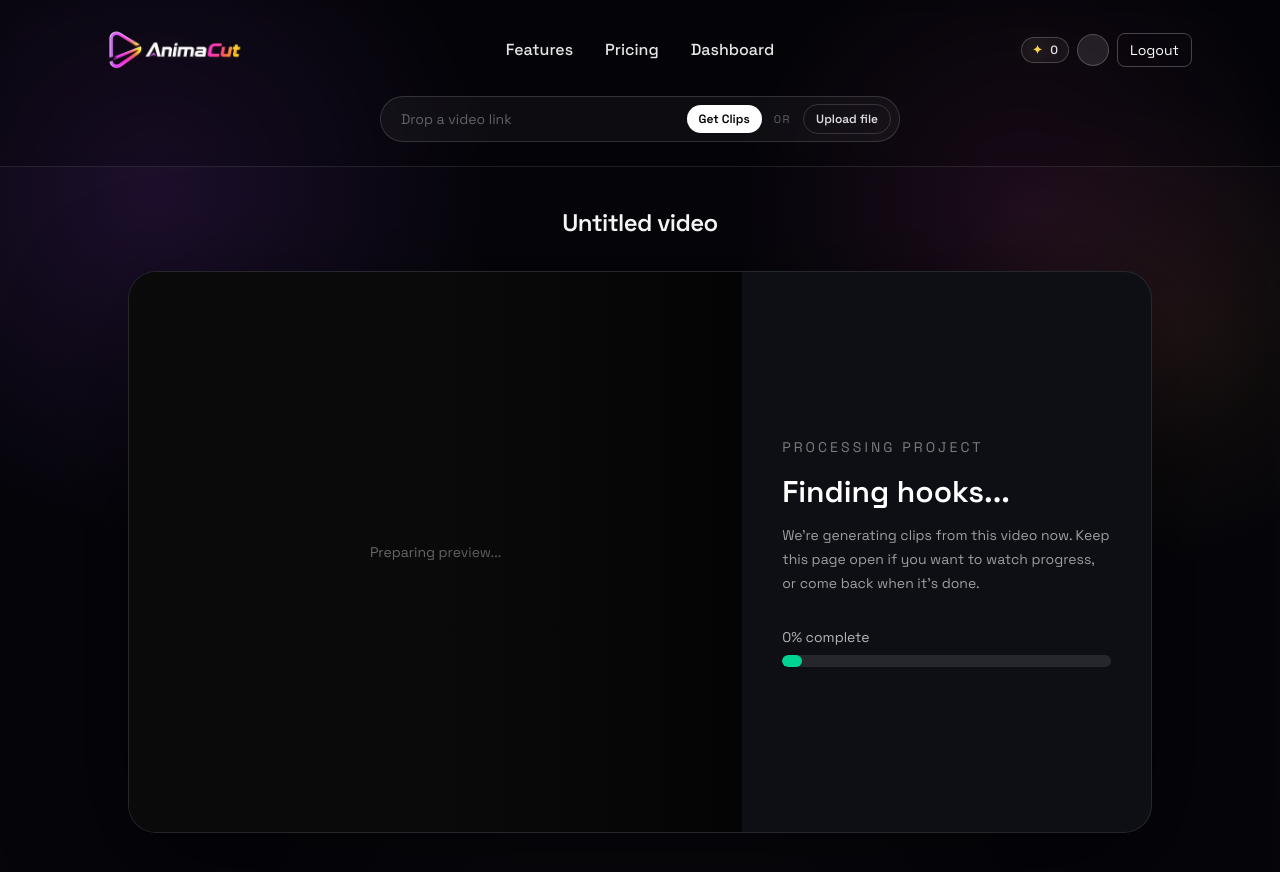
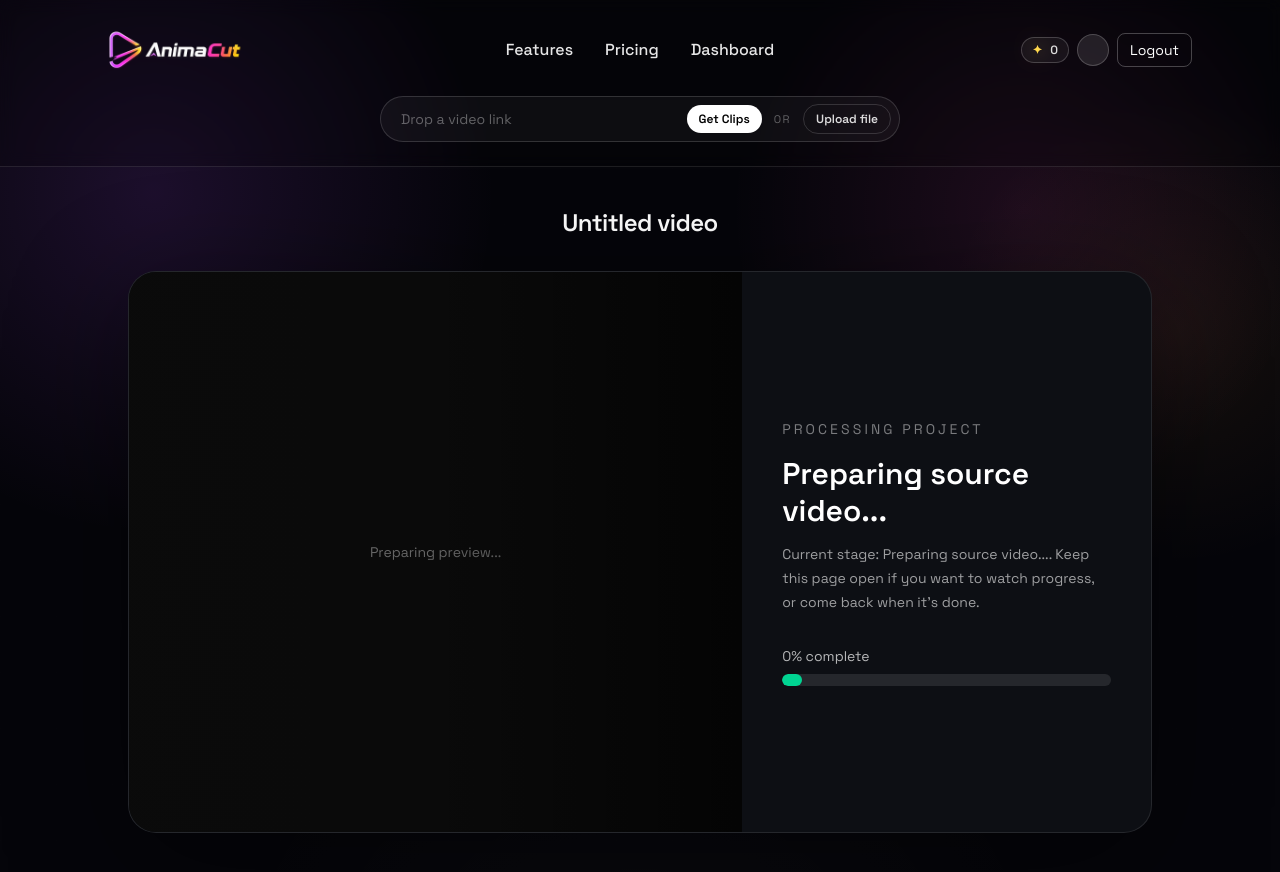
Before and after one commit to Duychinni/animecut, a Next.js app: page /dashboard/projects/1 in a window 1280 px wide. Built offline with nearby package versions, Linux system fonts and the light colour scheme; no server answers; the database is empty.

Commit message:
Show live pipeline stage and honest empty-state progress

```diff
--- a/app/dashboard/page.tsx
+++ b/app/dashboard/page.tsx
@@ -45,6 +45,9 @@ async function fetchProjectProgress(projectId: string) {
       progress_percent: Number(prData?.progress?.percent ?? 0),
       eta_seconds: typeof prData?.progress?.eta_seconds === 'number' ? prData.progress.eta_seconds : null,
       pipeline_status: typeof prData?.project?.pipeline_status === 'string' ? prData.project.pipeline_status : null,
+      pipeline_stage: typeof prData?.project?.pipeline_stage === 'string' ? prData.project.pipeline_stage : null,
+      pipeline_stage_label: typeof prData?.project?.pipeline_stage_label === 'string' ? prData.project.pipeline_stage_label : null,
+      pipeline_error: typeof prData?.project?.pipeline_error === 'string' ? prData.project.pipeline_error : null,
       status: typeof prData?.project?.status === 'string' ? prData.project.status : null,
     };
   } catch {
@@ -455,15 +458,22 @@ export default function DashboardPage() {
       <div ref={menuRootRef} className="grid gap-8 md:grid-cols-2 xl:grid-cols-3">
         {orderedProjects.map((p) => {
           const isCompleted = p.status === 'completed' || p.pipeline_status === 'completed';
-          const isFailed = p.pipeline_status === 'error' || p.status === 'failed';
-          const percent = isCompleted ? 100 : Math.max(0, Math.min(100, Number(p.progress_percent ?? 0)));
-          const showProcessing = !isCompleted && !isFailed && percent < 100;
+          const isNotEnoughContent = p.pipeline_error === 'not_enough_content';
+          const isFailed = (p.pipeline_status === 'error' || p.status === 'failed') && !isNotEnoughContent;
+          const percent = isCompleted ? 100 : getFlooredProgress(p);
+          const showProcessing = !isCompleted && !isFailed && !isNotEnoughContent && percent < 100;
           const processingStage = p.pipeline_stage_label || (p.pipeline_status === 'queued'
             ? 'Queued'
             : p.pipeline_status === 'processing'
-              ? (percent < 25 ? 'Transcribing audio' : percent < 40 ? 'Finding hooks' : percent < 55 ? 'Creating clips' : percent < 85 ? 'Rendering clips' : percent < 95 ? 'Uploading outputs' : 'Finalizing')
+              ? (p.pipeline_stage === 'downloading' ? 'Preparing source video'
+                : p.pipeline_stage === 'extracting_audio' ? 'Extracting audio'
+                : p.pipeline_stage === 'transcribing' ? 'Transcribing audio'
+                : p.pipeline_stage === 'finding_hooks' ? 'Finding hooks'
+                : p.pipeline_stage === 'creating_clips' ? 'Creating top clip candidates'
+                : p.pipeline_stage === 'rendering' ? 'Rendering clips'
+                : p.pipeline_stage === 'uploading_outputs' ? 'Uploading outputs'
+                : 'Processing')
               : 'Processing');
-          const processingLabel = `${processingStage} ${percent}%`;
 
           const thumb = (
             <div className="relative overflow-hidden rounded-xl border border-white/10 bg-black transition duration-300 group-hover:scale-[1.015] group-hover:border-[#9b6bff]/35 group-hover:shadow-[0_0_0_1px_rgba(155,107,255,0.18),0_18px_55px_rgba(102,51,153,0.24)]">
@@ -516,6 +526,8 @@ export default function DashboardPage() {
                     <p className="line-clamp-2 font-medium text-white">{p.source_title || p.title}</p>
                   )}
                   {p.optimistic ? <p className="mt-1 text-xs text-emerald-300/80">Starting project…</p> : null}
+                  {isNotEnoughContent ? <p className="mt-1 text-xs text-amber-300/85">No valid clips found</p> : null}
+                  {showProcessing ? <p className="mt-1 text-xs text-white/55">{processingStage} · {percent}%</p> : null}
                   <div className="mt-1 flex items-end justify-between gap-3">
                     <p className="text-xs text-white/50">
                       {p.source_channel_name ? `${p.source_channel_name} · ` : ''}{p.source_type.toUpperCase()} · {new Date(p.created_at).toLocaleDateString()}
--- a/components/project/ProcessingHero.tsx
+++ b/components/project/ProcessingHero.tsx
@@ -9,6 +9,8 @@ type ProgressPayload = {
     id: string;
     status: string;
     pipeline_status?: string | null;
+    pipeline_stage?: string | null;
+    pipeline_stage_label?: string | null;
     pipeline_error?: string | null;
   };
   progress?: {
@@ -18,11 +20,20 @@ type ProgressPayload = {
   };
 };
 
-function getProcessingLabel(status: string) {
-  if (status === 'created') return 'Finding hooks...';
-  if (status === 'transcribed') return 'Scoring moments...';
-  if (status === 'analyzed') return 'Rendering captions and generating thumbnails...';
-  if (status === 'completed') return 'Completed';
+function getProcessingLabel(stage: string | null | undefined, fallbackStatus: string) {
+  if (stage === 'downloading') return 'Preparing source video...';
+  if (stage === 'extracting_audio') return 'Extracting audio...';
+  if (stage === 'transcribing') return 'Transcribing audio...';
+  if (stage === 'finding_hooks') return 'Finding hooks...';
+  if (stage === 'creating_clips') return 'Creating top clip candidates...';
+  if (stage === 'rendering') return 'Rendering clips...';
+  if (stage === 'uploading_outputs') return 'Uploading final clips...';
+  if (stage === 'completed') return 'Completed';
+
+  if (fallbackStatus === 'created') return 'Preparing source video...';
+  if (fallbackStatus === 'transcribed') return 'Scoring moments...';
+  if (fallbackStatus === 'analyzed') return 'Rendering captions and generating thumbnails...';
+  if (fallbackStatus === 'completed') return 'Completed';
   return 'Processing your video';
 }
 
@@ -65,8 +76,11 @@ export function ProcessingHero({ projectId, pageTitle, heroThumbnail, fallbackPe
   const percent = Math.max(0, Math.min(100, Number(data?.progress?.percent ?? fallbackPercent)));
   const status = String(data?.project?.status ?? 'created');
   const pipelineStatus = String(data?.project?.pipeline_status ?? 'idle');
+  const pipelineStage = data?.project?.pipeline_stage ?? null;
+  const pipelineStageLabel = data?.project?.pipeline_stage_label ?? null;
   const pipelineError = data?.project?.pipeline_error ?? null;
-  const shouldRedirectDone = status === 'completed' || pipelineStatus === 'completed' || percent >= 100;
+  const isNotEnoughContent = pipelineError === 'not_enough_content';
+  const shouldRedirectDone = (status === 'completed' || pipelineStatus === 'completed' || percent >= 100) && !isNotEnoughContent;
 
   useEffect(() => {
     if (completedNavRef.current) return;
@@ -92,15 +106,24 @@ export function ProcessingHero({ projectId, pageTitle, heroThumbnail, fallbackPe
 
           <div className="flex flex-col justify-center px-8 py-10 lg:px-10">
             <p className="text-sm uppercase tracking-[0.22em] text-white/45">Processing project</p>
-            <h2 className="mt-4 text-3xl font-semibold leading-tight text-white">{getProcessingLabel(status)}</h2>
+            <h2 className="mt-4 text-3xl font-semibold leading-tight text-white">{isNotEnoughContent ? 'Not enough standalone clip material' : getProcessingLabel(pipelineStage, status)}</h2>
             <p className="mt-3 max-w-md text-sm leading-6 text-white/60">
-              We’re generating clips from this video now. Keep this page open if you want to watch progress, or come back when it’s done.
+              {isNotEnoughContent
+                ? 'This upload finished analysis, but it did not contain enough complete standalone moments to turn into good reels under the current clip rules.'
+                : `Current stage: ${pipelineStageLabel || getProcessingLabel(pipelineStage, status)}. Keep this page open if you want to watch progress, or come back when it’s done.`}
             </p>
 
-            {pipelineError ? (
+            {pipelineError && !isNotEnoughContent ? (
               <div className="mt-5 rounded-2xl border border-red-400/25 bg-red-500/10 px-4 py-3 text-sm text-red-100">
                 <p className="font-semibold">Pipeline error</p>
                 <p className="mt-1 text-red-100/80">{pipelineError}</p>
+              </div>
+            ) : null}
+
+            {isNotEnoughContent ? (
+              <div className="mt-5 rounded-2xl border border-amber-400/25 bg-amber-500/10 px-4 py-3 text-sm text-amber-50">
+                <p className="font-semibold">No valid clips found</p>
+                <p className="mt-1 text-amber-50/80">Try a longer source, or a segment with clearer complete thoughts, stronger hooks, and more spoken payoff.</p>
               </div>
             ) : null}
 
```
